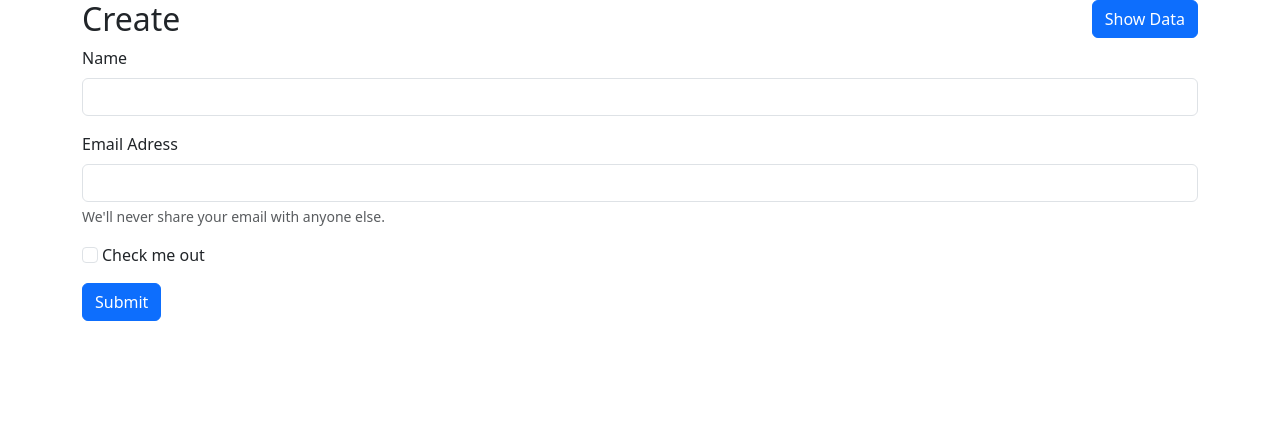
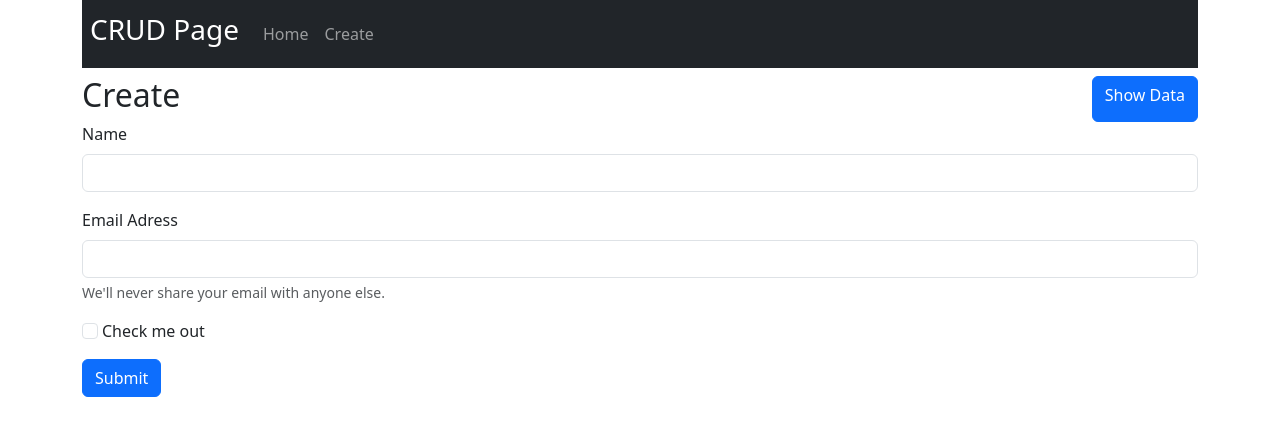
Before and after one commit to RahulWhiztekcorp/deploy-app-2023, a React (Create React App) app: page / in a window 1280 px wide. Shown: the top 436 px of the page. Built offline with nearby package versions, Linux system fonts and the light colour scheme.

Commit message:
first commit

```diff
--- a/package.json
+++ b/package.json
@@ -1,6 +1,5 @@
 {
   "name": "crud-app",
-  "homepage": "https://RahulWhiztekcorp.github.io/crud-app",
   "version": "0.1.0",
   "private": false,
   "dependencies": {
@@ -18,7 +17,7 @@
   },
   "scripts": {
     "predeploy": "npm run build",
-    "deploy": "gh-pages -b master -d build",
+    "deploy": "gh-pages -d build",
     "start": "react-scripts start",
     "build": "react-scripts build",
     "test": "react-scripts test",
--- a/src/App.js
+++ b/src/App.js
@@ -1,49 +1,26 @@
-import axios from 'axios'
-import React, { useState,useEffect } from 'react'
-import { Link } from 'react-router-dom';import './App.css';
-import { BrowserRouter,Routes,Route } from 'react-router-dom';
+// import axios from 'axios'
+import React from 'react'
+//import { Link } from 'react-router-dom';
+import './App.css';
+import {Routes,Route } from 'react-router-dom';
 import Create from './components/Create';
 import Read from './components/Read';
 import Update from './components/Update';
+import NavBar  from './components/NavBar';
 
 
 
 function App() {
-  // const [data,setData] = useState([]);
-  // function getData(){
-  //     axios.get("https://64dde74f825d19d9bfb1b221.mockapi.io/crud")
-  //     .then((res)=>{
-  //         setData(res.data)
-  //     }).catch(err => {
-  //     });
-  // }
-  // useEffect(()=>{
-  //   getData();
-  // },[data]);
   return (
     <div className="container">
-      <BrowserRouter>
+      <NavBar/>
+      <div className="mt-2">
         <Routes>
-            <Route exact path="/" element={<Create />}></Route>
-            <Route path="/read" element={<Read />}></Route>
-            <Route path="/update" element={<Update />}></Route>
+            <Route exact path="/" element={<Create />}/>
+            <Route path="/read" element={<Read />}/>
+            <Route path="/update" element={<Update />}/>
         </Routes>
-      </BrowserRouter>
-      {/* <div className="App">
-          <div className="row">
-            {
-                data.map((eachData)=>{
-                  return(
-                    <div className="col-md-12 col-lg-2 mb-1 mb-lg-0 shadow-sm p-3 bg-white mx-1 my-1">
-                      <span className="font-weight-bold">Name : <span className="text-info text-uppercase">{eachData.name}</span></span>
-                      <br></br>
-                      <span className="font-weight-bold">Email : <span className="text-success ">{eachData.email}</span></span>
-                    </div>
-                    )
-                  })
-            }
-          </div>
-      </div> */}
+      </div>
     </div>
   );
 }
--- a/src/components/Create.js
+++ b/src/components/Create.js
@@ -1,6 +1,6 @@
 import React, { useState } from 'react';
 import axios from "axios";
-import { useNavigate ,Link} from 'react-router-dom';
+import { useNavigate } from 'react-router-dom';
 
 
 
@@ -19,16 +19,14 @@ const Create = () => {
         }).then(()=>{
             history("/read");
         }).catch(err => {
-            console.log(err);
+            //console.log(err);
         });
     };
   return (
     <>
     <div className="d-flex justify-content-between">
-        <h2>Create</h2>
-       <Link to="/read">
-            <button className="btn btn-primary">Show Data</button>
-       </Link>
+       <h2>Create</h2>
+       <a href="/read" className="btn btn-primary">Show Data</a>
     </div>
     <form>
         <div className="mb-3">
--- /dev/null
+++ b/src/components/NavBar.js
@@ -0,0 +1,24 @@
+import React from 'react'
+
+const NavBar = () => {
+  return (
+    <nav className="navbar sticky-top navbar-expand-lg navbar-dark bg-dark px-2">
+        <button className="navbar-toggler" type="button" data-toggle="collapse" data-target="#navbarTogglerDemo01" aria-controls="navbarTogglerDemo01" aria-expanded="false" aria-label="Toggle navigation">
+            <span className="navbar-toggler-icon"></span>
+        </button>
+        <div className="collapse navbar-collapse" id="navbarTogglerDemo01">
+            <a className="navbar-brand" href="#"><h3>CRUD Page</h3></a>
+            <ul className="navbar-nav mr-auto mt-2 mt-lg-0">
+                <li className="nav-item active">
+                    <a className="nav-link" href="/read">Home</a>
+                </li>
+                <li className="nav-item">
+                    <a className="nav-link" href="/">Create</a>
+                </li>
+            </ul>
+        </div>
+    </nav>
+  )
+}
+
+export default NavBar;
--- a/src/components/Read.js
+++ b/src/components/Read.js
@@ -1,6 +1,6 @@
 import axios from 'axios'
 import React, { useState,useEffect } from 'react'
-import { Link } from 'react-router-dom';
+// import { Link } from 'react-router-dom';
 
 const Read = () => {
 
@@ -13,7 +13,7 @@ const Read = () => {
         .then((res)=>{
             setData(res.data)
         }).catch(err => {
-            console.log(err);
+            //console.log(err);
         });
     }
     const setToLocalStorage = (id,name,email)=>{
@@ -27,12 +27,11 @@ const Read = () => {
         ).then(()=>{
             getData();
         }).catch((err)=>{
-            console.log(err)
         });
     }
     const inputhandler=(e)=>{
         setinputText(e.target.value.toLowerCase());
-        console.log(inputText);
+        //console.log(inputText);
     }
 
     useEffect(()=>{
@@ -46,7 +45,7 @@ const Read = () => {
             type="checkbox"
             id="flexSwitchCheckDefault"
             onClick={()=>{
-                if(tabledark=="table-dark"){
+                if(tabledark==="table-dark"){
                     settableDark("")
                 }else{
                     settableDark("table-dark")
@@ -59,9 +58,9 @@ const Read = () => {
                  <input type="search" placeholder="type here" className="form-control"
                  onChange={inputhandler}/>
             </div>
-            <Link to="/">
-                <button className="btn btn-primary">Create</button>
-            </Link>
+            <a href="/" className="btn btn-primary">
+                Create
+            </a>
         </div>
         <table className={`table ${tabledark}`}>
             <thead>
@@ -88,14 +87,13 @@ const Read = () => {
                                     <td>{eachData.name}</td>
                                     <td>{eachData.email}</td>
                                     <td>
-                                        <Link to="/update">
-                                            <button className="btn btn-success px-3 " onClick={()=>
+                                        <a href="/update" className="btn btn-success px-3 " onClick={()=>
                                                 setToLocalStorage(
                                                     eachData.id,
                                                     eachData.name,
                                                     eachData.email
-                                                )}>Edit</button>
-                                        </Link>
+                                                )}>Edit
+                                        </a>
                                     </td>
                                     <td>
                                         <button className="btn btn-danger px-3 ms-2" onClick={()=>handleDelete(eachData.id)}>Delete</button>
--- a/src/components/Update.js
+++ b/src/components/Update.js
@@ -1,6 +1,6 @@
 import React, { useEffect, useState } from 'react';
 import axios from "axios";
-import { useNavigate,Link } from 'react-router-dom';
+import { useNavigate } from 'react-router-dom';
 
 
 const Update = () => {
@@ -16,11 +16,12 @@ const Update = () => {
             {
                 name:name,
                 email:email,
+                header
             }
         ).then(()=>{
             navigate("/read");
         }).catch(err => {
-            console.log(err);
+            //console.log(err);
         });
     };
     useEffect(()=>{
@@ -51,10 +52,9 @@ const Update = () => {
         </div>
         <button type="submit" className="btn btn-primary" onClick={handleUpdate}
         >Submit</button>
-        <Link to="/read">
-        <button type="submit" className="btn btn-secondary ms-2"
-        >Back</button>
-        </Link>
+        <a href="/read" className="btn btn-secondary ms-2"
+        >Back
+        </a>
     </form>
     </>
   )
--- a/src/index.js
+++ b/src/index.js
@@ -4,13 +4,15 @@ import './index.css';
 import App from './App';
 import 'bootstrap/dist/css/bootstrap.css';
 import reportWebVitals from './reportWebVitals';
+import { BrowserRouter } from 'react-router-dom';
+
 
 
 const root = ReactDOM.createRoot(document.getElementById('root'));
 root.render(
-  <React.StrictMode>
+  <BrowserRouter>
     <App />
-  </React.StrictMode>
+  </BrowserRouter>
 );
 
 // If you want to start measuring performance in your app, pass a function
```
